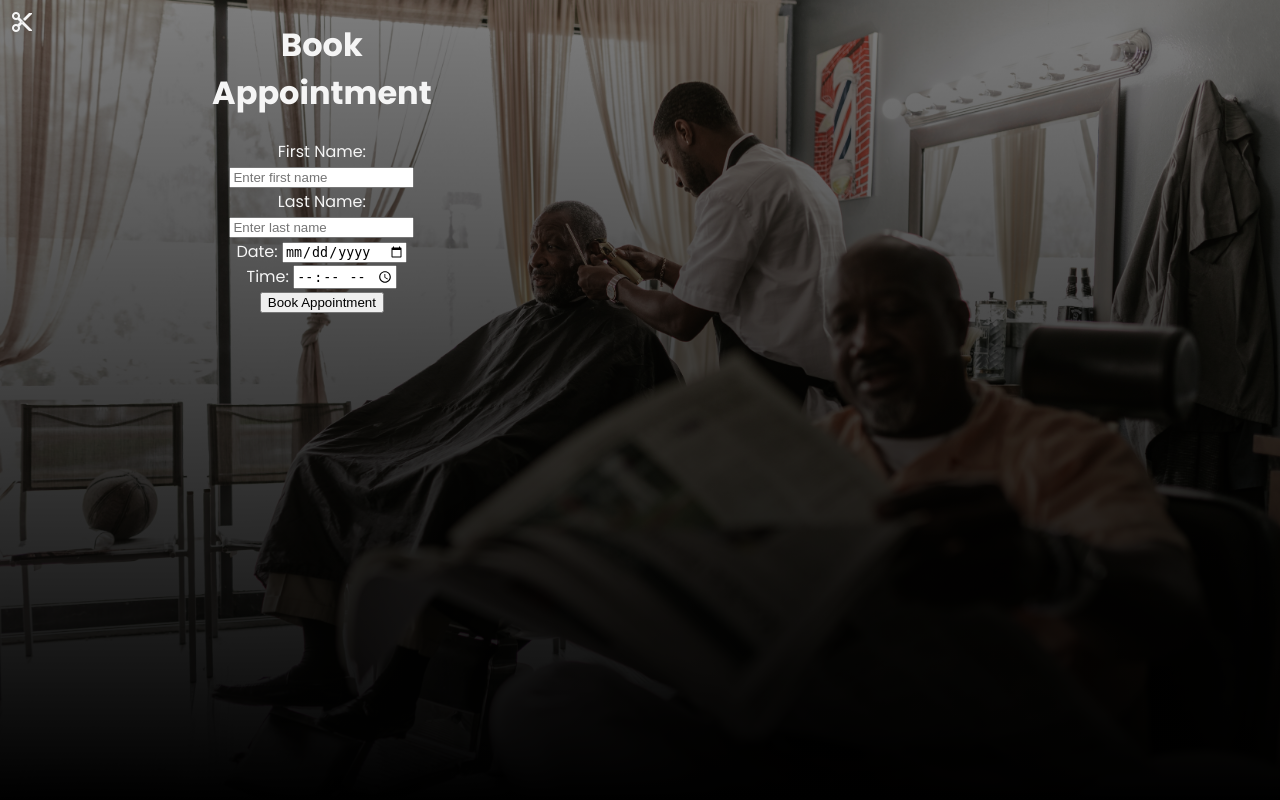
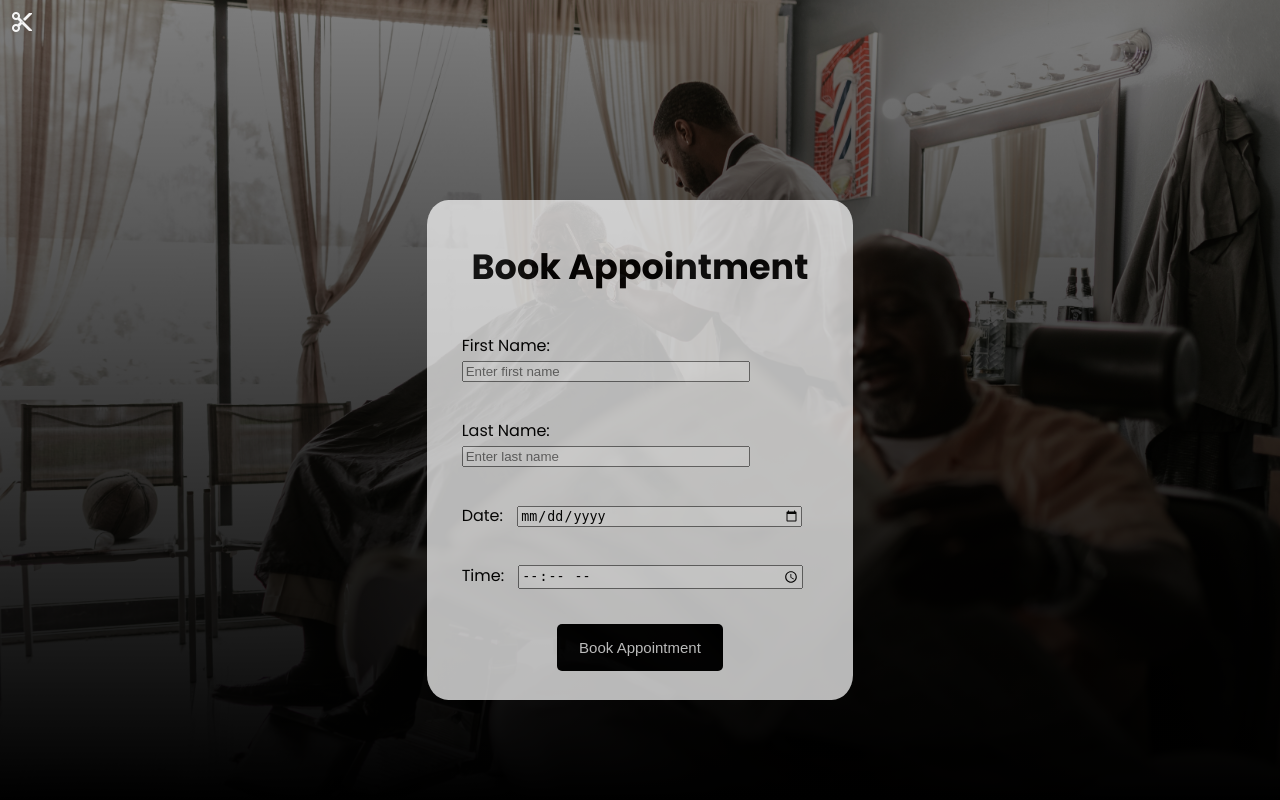
Before and after one commit to bricarter/barbershop-flask-web-app, a Flask app: page /book_appt in a window 1280 px wide. Run offline with Flask 2, Linux system fonts and the light colour scheme.

Commit message:
styled book_appt page

```diff
--- a/website/static/style.css
+++ b/website/static/style.css
@@ -11,6 +11,13 @@
     grid-template-rows: repeat(8, 1fr);
 }
 
+.logo {
+    grid-row: 1;
+    grid-column: 1;
+    margin: 10px;
+    text-align: left;
+}
+
 .hero-container {
     background-image: linear-gradient(rgba(0,0,0,.5), black), url(images/hero-image.jpg);
     background-position: center;
@@ -19,13 +26,6 @@
     color: whitesmoke;
     text-align: center;
 }
-
-    .logo {
-        grid-row: 1;
-        grid-column: 1;
-        margin: 10px;
-        text-align: left;
-    }
 
     .hero-header {
         grid-row: 4;
@@ -62,3 +62,52 @@
             background-color: whitesmoke;
             color: black;
         }
+
+/* BOOK APPOINTMENT */
+.book-appt-form {
+    grid-row: 3/8;
+    grid-column: 3/5;
+
+    background-color: whitesmoke;
+    opacity: 75%;
+    border-radius: 5%;
+
+    color: black;
+}
+
+    .book-appt-form h1 {
+        margin: 40px;
+        font-size: 35px;
+    }
+
+    .form-content {
+        text-align: left;
+        margin: 35px;
+    }
+
+    .form-content label {
+        margin-right: 10px;
+    }
+
+    .form-content input {
+        width: 35vb;
+    }
+
+    .form-btn {
+        text-align: center;
+    }
+
+    .book-btn {
+        border: none;
+        padding: 15px 22px;
+        background-color: black;
+        color: whitesmoke;
+        font-size: 15px;
+        border-radius: 5px;
+    }
+
+        .book-btn:hover {
+            background-color: whitesmoke;
+            border: 2px solid black;
+            color: black;
+        }
```
